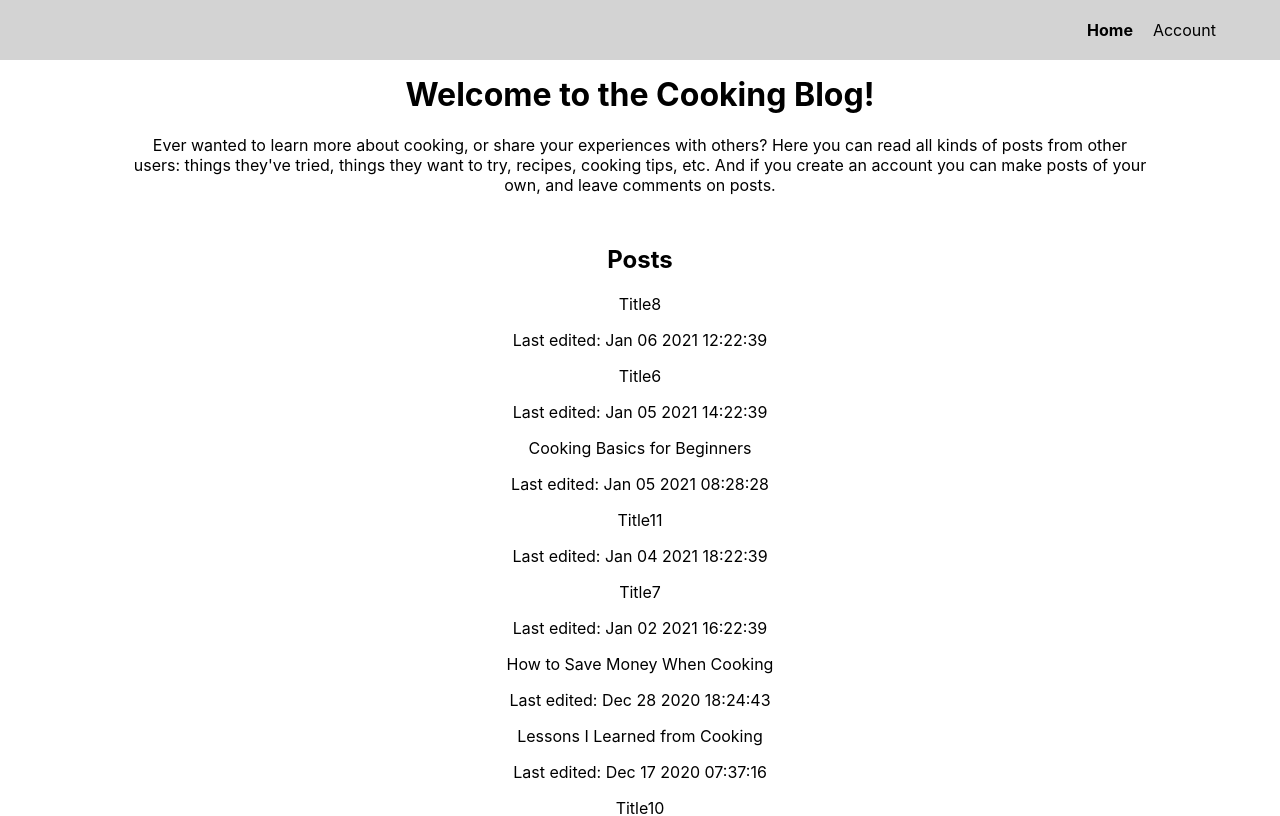
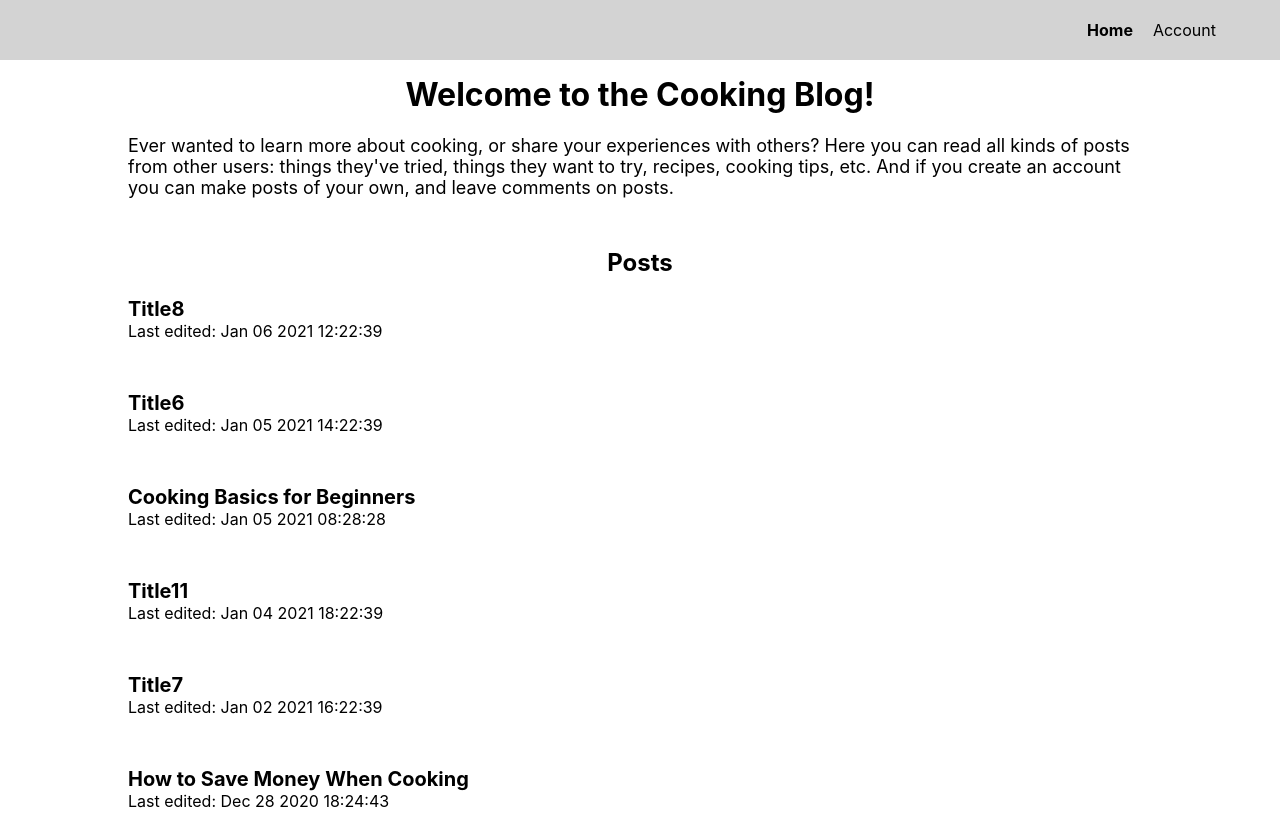
Before and after one commit to KindredPrime/cooking-blog, a React (Create React App) app: page / in a window 1280 px wide. Shown: the top 816 px of the page. Built offline with nearby package versions, Linux system fonts and the light colour scheme.

Commit message:
Add styling
- left-align paragraphs, comments, and post list items
- make paragraph text larger, and keep the last edited text small

```diff
--- a/src/App.css
+++ b/src/App.css
@@ -1,5 +1,4 @@
 body {
-  text-align: center;
   margin: 0;
 }
 
@@ -17,3 +16,15 @@ a {
   color: black;
   text-decoration: none;
 }
+
+header * {
+  text-align: center;
+}
+
+p {
+  font-size: 18px;
+}
+
+p.timestamp {
+  font-size: 16px;
+}
--- a/src/Comment/index.css
+++ b/src/Comment/index.css
@@ -4,6 +4,7 @@
 
 .Comment__creator, .Comment__post-title {
   font-weight: bold;
+  font-size: 18px;
 }
 
 .Comment__creator:hover, .Comment__post-title:hover, .Comment__creator:focus, .Comment__post-title:focus {
--- a/src/PostsList/index.css
+++ b/src/PostsList/index.css
@@ -2,18 +2,19 @@
   margin-top: 50px;
 }
 
-li.blog-post {
+.PostsList__blog-post {
   margin-bottom: 50px;
 }
 
-li.blog-post * {
+.PostsList__blog-post * {
   margin: 0 0 5px 0;
 }
 
-a.blog-title {
+.PostsList__title {
   font-weight: bold;
+  font-size: 20px;
 }
 
-a.blog-title:focus, a.blog-title:hover {
+.PostsList__title:focus, .PostsList__title:hover {
   text-decoration: underline;
 }
--- /dev/null
+++ b/src/TransitionButtons/index.css
@@ -0,0 +1,3 @@
+.TransitionButtons {
+  text-align: center;
+}
--- a/src/TransitionButtons/index.jsx
+++ b/src/TransitionButtons/index.jsx
@@ -1,4 +1,5 @@
 import PropTypes from 'prop-types';
+import './index.css';
 
 function TransitionButtons(props) {
   const { isAtTheBeginning, isAtTheEnd, handlePrevClick, handleNextClick } = props;
```
